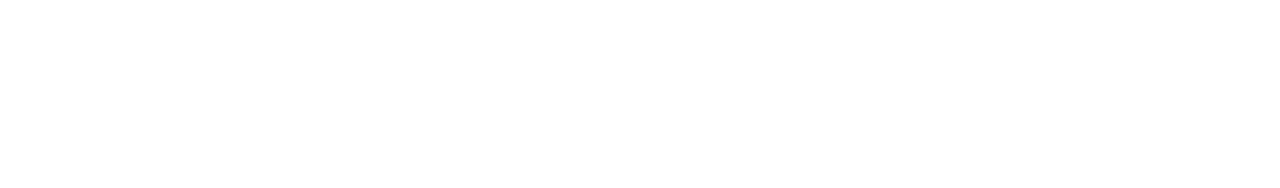
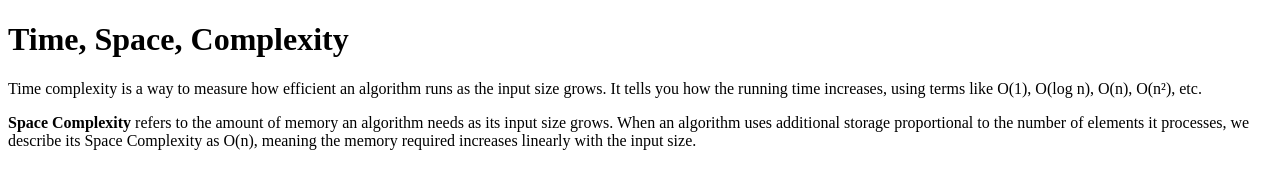
Before and after one commit to acciojob/time-and-space-complexity-RohanTandale, a website: page main.html in a window 1280 px wide. Drawn offline with Linux system fonts and the light colour scheme.

Commit message:
created a submission

```diff
--- a/main.html
+++ b/main.html
@@ -8,9 +8,10 @@
 
 <body>
 	<!-- the entire body must be written by student -->
-    <script type="text/javascript" src="./script.js">
-</script>
-
+   <h1>Time, Space, Complexity</h1>
+	<p>Time complexity is a way to measure how efficient an algorithm runs as the input size grows.
+It tells you how the running time increases, using terms like O(1), O(log n), O(n), O(n²), etc.</p>
+<p><b>Space Complexity</b> refers to the amount of memory an algorithm needs as its input size grows. When an algorithm uses additional storage proportional to the number of elements it processes, we describe its Space Complexity as O(n), meaning the memory required increases linearly with the input size.</p>
 </body>
 
 </html>
```
